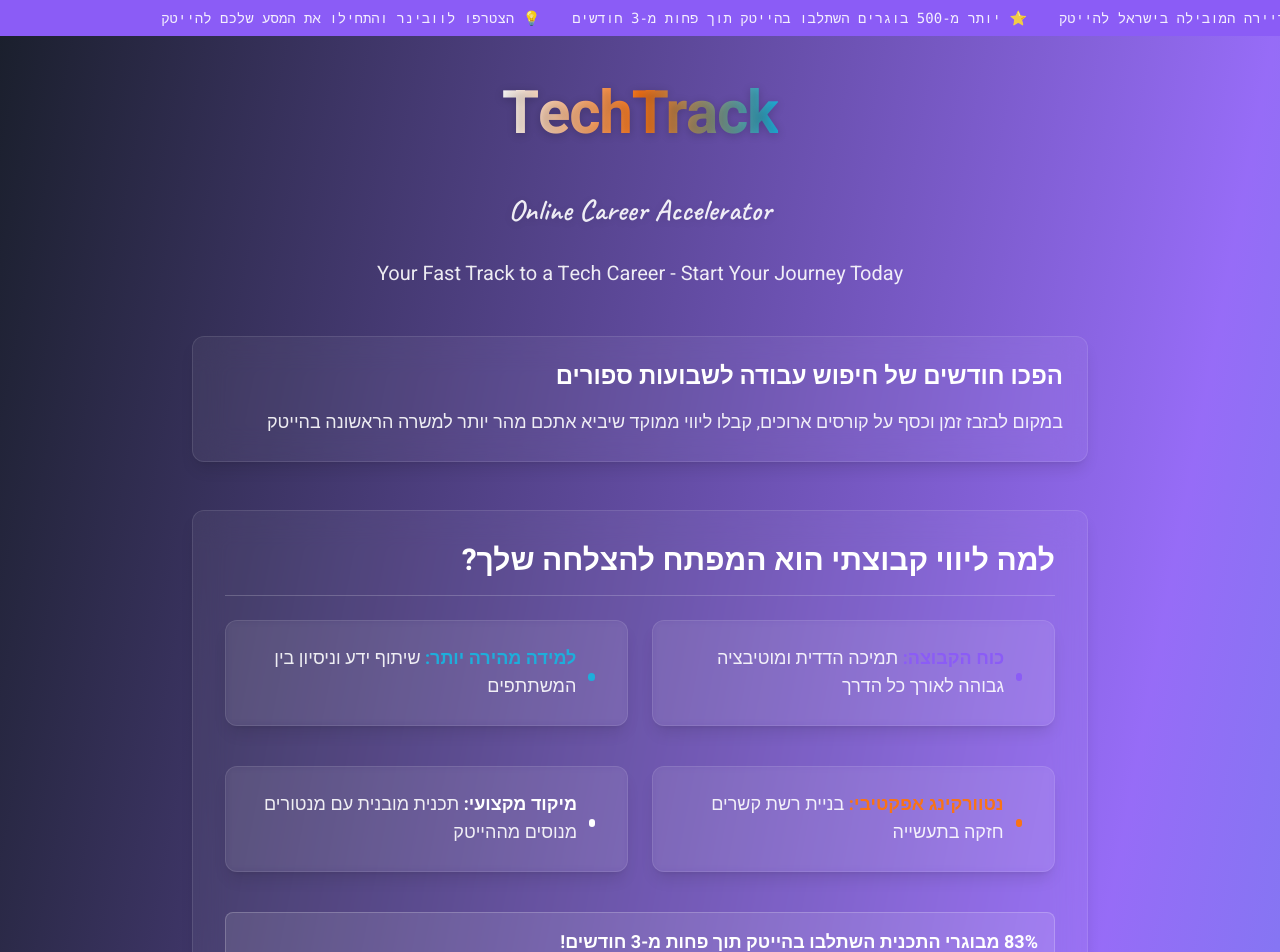
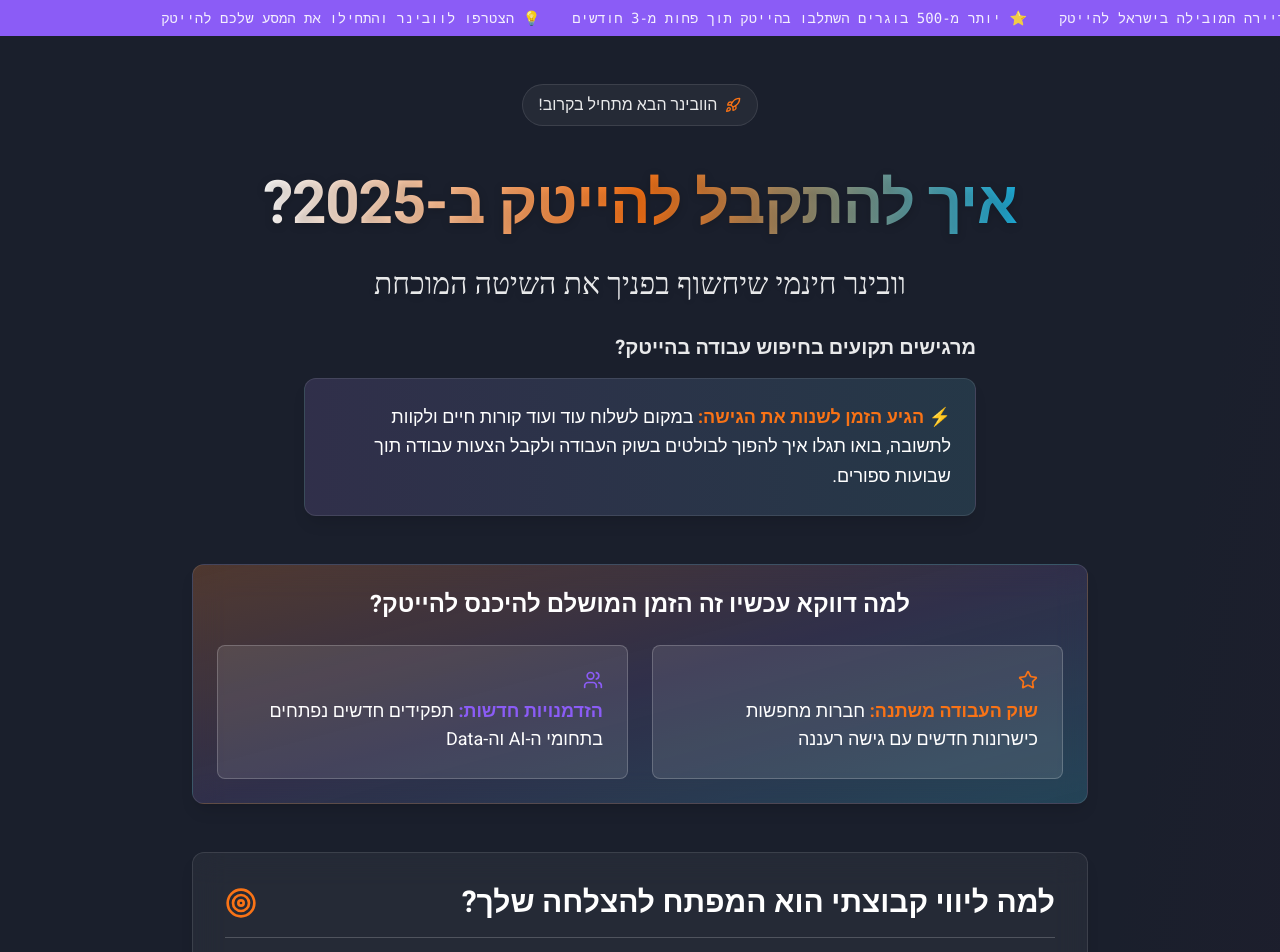
Before and after one commit to TheNCoder101/techtrack-webinar-launchpad, a React (Vite) app: page / in a window 1280 px wide. Shown: the top 952 px of the page. Built offline with nearby package versions, Linux system fonts and the light colour scheme.

Commit message:
Refactor landing page content
The landing page content was refactored to better communicate the value proposition of the webinar and career accelerator program to an Israeli audience. Styling and colors were also adjusted.

```diff
--- a/src/pages/Index.tsx
+++ b/src/pages/Index.tsx
@@ -1,3 +1,4 @@
+
 import { RegistrationForm } from "@/components/RegistrationForm";
 import { CountdownTimer } from "@/components/CountdownTimer";
 import { Benefits } from "@/components/Benefits";
@@ -5,7 +6,7 @@ import { Testimonials } from "@/components/Testimonials";
 import { Speakers } from "@/components/Speakers";
 import { ExclusiveOffer } from "@/components/ExclusiveOffer";
 import { RunningRibbon } from "@/components/RunningRibbon";
-import { ArrowLeft } from "lucide-react";
+import { ArrowLeft, Rocket, Star, Users, Target } from "lucide-react";
 import { useEffect, useState } from "react";
 
 const Index = () => {
@@ -29,65 +30,91 @@ const Index = () => {
   };
 
   return (
-    <div className="min-h-screen">
+    <div className="min-h-screen bg-gradient-to-br from-tech-dark via-[#1A1F2C] to-[#2C1A2F]">
       <RunningRibbon />
       <div className="py-12 px-4 sm:px-6 lg:px-8">
         <div className="max-w-4xl mx-auto space-y-12">
           <div className="text-center space-y-8 animate-fade-in">
+            <div className="inline-flex items-center justify-center gap-2 px-4 py-2 rounded-full bg-white/5 border border-white/10 mb-4">
+              <Rocket className="w-4 h-4 text-accent" />
+              <span className="text-white/90">הוובינר הבא מתחיל בקרוב!</span>
+            </div>
             <h1 className="brand-title inline-block">
-              TechTrack
+              איך להתקבל להייטק ב-2025?
             </h1>
             <div className="brand-subtitle">
-              Online Career Accelerator
+              וובינר חינמי שיחשוף בפניך את השיטה המוכחת
             </div>
-            <p className="text-xl text-white/90 max-w-2xl mx-auto">
-              Your Fast Track to a Tech Career - Start Your Journey Today
-            </p>
+            <div className="max-w-2xl mx-auto space-y-4 text-right">
+              <p className="text-xl text-white/90 font-bold">
+                מרגישים תקועים בחיפוש עבודה בהייטק?
+              </p>
+              <div className="glass-card p-6 space-y-4 bg-gradient-to-r from-primary/10 to-secondary/10">
+                <p className="text-lg leading-relaxed">
+                  <span className="text-accent font-bold">⚡️ הגיע הזמן לשנות את הגישה:</span> במקום לשלוח עוד ועוד קורות חיים ולקוות לתשובה,
+                  בואו תגלו איך להפוך לבולטים בשוק העבודה ולקבל הצעות עבודה תוך שבועות ספורים.
+                </p>
+              </div>
+            </div>
           </div>
 
-          <div className="glass-card p-6 space-y-4">
-            <h2 className="text-2xl font-bold">
-              הפכו חודשים של חיפוש עבודה לשבועות ספורים
+          <div className="glass-card p-6 space-y-4 bg-gradient-to-br from-accent/20 via-primary/10 to-secondary/20">
+            <h2 className="text-2xl font-bold text-center mb-6">
+              למה דווקא עכשיו זה הזמן המושלם להיכנס להייטק?
             </h2>
-            <p className="text-lg text-white/90">
-              במקום לבזבז זמן וכסף על קורסים ארוכים, קבלו ליווי ממוקד שיביא אתכם מהר יותר למשרה הראשונה בהייטק
-            </p>
+            <div className="grid grid-cols-1 md:grid-cols-2 gap-6">
+              <div className="highlight-box text-right">
+                <Star className="w-5 h-5 text-accent mb-2" />
+                <p className="text-lg">
+                  <span className="text-accent font-bold">שוק העבודה משתנה:</span> חברות מחפשות כישרונות חדשים עם גישה רעננה
+                </p>
+              </div>
+              <div className="highlight-box text-right">
+                <Users className="w-5 h-5 text-primary mb-2" />
+                <p className="text-lg">
+                  <span className="text-primary font-bold">הזדמנויות חדשות:</span> תפקידים חדשים נפתחים בתחומי ה-AI וה-Data
+                </p>
+              </div>
+            </div>
           </div>
 
           <div className="glass-card p-8 transform hover:scale-105 transition-all duration-300">
             <div className="space-y-6">
-              <h3 className="text-3xl font-bold text-white mb-6 border-b border-white/20 pb-4">
-                למה ליווי קבוצתי הוא המפתח להצלחה שלך?
-              </h3>
+              <div className="flex items-center justify-between border-b border-white/20 pb-4">
+                <h3 className="text-3xl font-bold text-white">
+                  למה ליווי קבוצתי הוא המפתח להצלחה שלך?
+                </h3>
+                <Target className="w-8 h-8 text-accent" />
+              </div>
               <div className="grid grid-cols-1 md:grid-cols-2 gap-6 text-right">
-                <div className="benefit-item">
+                <div className="benefit-item bg-gradient-to-r from-primary/10 to-transparent">
                   <div className="w-2 h-2 bg-primary rounded-full mr-2 mt-2"></div>
                   <p className="text-lg text-white/90">
-                    <strong className="text-primary">כוח הקבוצה:</strong> תמיכה הדדית ומוטיבציה גבוהה לאורך כל הדרך
+                    <strong className="text-primary">כוח הקבוצה:</strong> תמיכה הדדית ומוטיבציה גבוהה שתדחוף אותך קדימה
                   </p>
                 </div>
-                <div className="benefit-item">
+                <div className="benefit-item bg-gradient-to-r from-secondary/10 to-transparent">
                   <div className="w-2 h-2 bg-secondary rounded-full mr-2 mt-2"></div>
                   <p className="text-lg text-white/90">
-                    <strong className="text-secondary">למידה מהירה יותר:</strong> שיתוף ידע וניסיון בין המשתתפים
+                    <strong className="text-secondary">למידה מהירה יותר:</strong> למידה מניסיון של אחרים במקום ללמוד על בשרך
                   </p>
                 </div>
-                <div className="benefit-item">
+                <div className="benefit-item bg-gradient-to-r from-accent/10 to-transparent">
                   <div className="w-2 h-2 bg-accent rounded-full mr-2 mt-2"></div>
                   <p className="text-lg text-white/90">
-                    <strong className="text-accent">נטוורקינג אפקטיבי:</strong> בניית רשת קשרים חזקה בתעשייה
+                    <strong className="text-accent">נטוורקינג אפקטיבי:</strong> קשרים שיפתחו בפניך דלתות בתעשייה
                   </p>
                 </div>
-                <div className="benefit-item">
+                <div className="benefit-item bg-gradient-to-r from-white/10 to-transparent">
                   <div className="w-2 h-2 bg-white rounded-full mr-2 mt-2"></div>
                   <p className="text-lg text-white/90">
-                    <strong className="text-white">מיקוד מקצועי:</strong> תכנית מובנית עם מנטורים מנוסים מההייטק
+                    <strong className="text-white">מיקוד מקצועי:</strong> קיצור דרך להצלחה עם מנטורים שכבר עשו את הדרך
                   </p>
                 </div>
               </div>
-              <div className="mt-6 p-4 bg-white/10 rounded-lg border border-white/20">
-                <p className="text-lg font-bold text-white">
-                  83% מבוגרי התכנית השתלבו בהייטק תוך פחות מ-3 חודשים!
+              <div className="p-4 bg-gradient-to-r from-accent/20 to-primary/20 rounded-lg border border-white/20">
+                <p className="text-lg font-bold text-white text-center">
+                  🎯 83% מבוגרי התכנית השתלבו בהייטק תוך פחות מ-3 חודשים!
                 </p>
               </div>
             </div>
@@ -97,7 +124,7 @@ const Index = () => {
             <div className="space-y-8">
               <CountdownTimer />
               <div className="glass-card p-6">
-                <h3 className="text-2xl font-bold mb-6">מה תקבלו בתוכנית?</h3>
+                <h3 className="text-2xl font-bold mb-6">מה תקבלו בוובינר?</h3>
                 <Benefits />
               </div>
               <Speakers />
@@ -116,7 +143,7 @@ const Index = () => {
               onClick={handleOfferClick}
               className="floating-cta"
             >
-              <span>קחו אותי להרשמה לוובינר!</span>
+              <span>הבטיחו את מקומכם בוובינר! 🎯</span>
               <ArrowLeft className="w-5 h-5" />
             </button>
           )}
```
